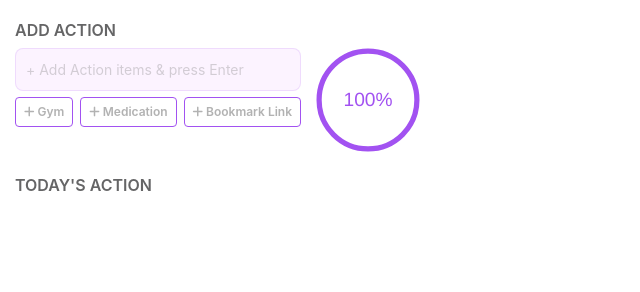
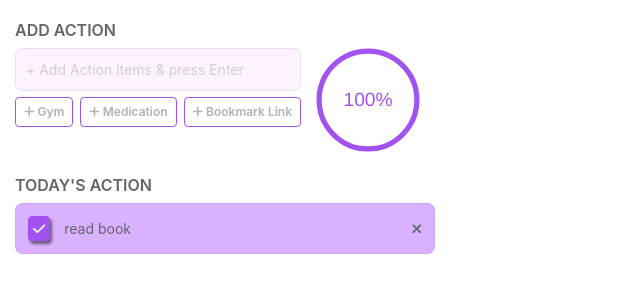
Before and after one commit to sanssitk/Google_Extension__EasyPlanner, a website with bundled scripts: page popup.html in a window 1280 px wide. Shown: the part 130-422 px from the top of the page, without its empty margins (0-640 px from the left). Built offline with nearby package versions, Linux system fonts and the light colour scheme; some packages are replaced by stand-ins of ours.

Commit message:
user able to check item

```diff
--- a/js/app.js
+++ b/js/app.js
@@ -43,6 +43,11 @@ const add = (text) => {
     });
 }
 
+const handelCheckBoxClicked = (e) => {
+    const parentEle = e.target.parentElement.parentElement;
+    parentEle.classList.add("completed")
+}
+
 const renderActionItem = (text) => {
 
     let element = document.createElement("div");
@@ -51,6 +56,7 @@ const renderActionItem = (text) => {
     item.classList.add("actionItem_item");
     let checkBox = document.createElement("div");
     checkBox.classList.add("action_item_checkBox");
+    checkBox.addEventListener("click", handelCheckBoxClicked)
     let content = document.createElement("div");
     content.classList.add("action_item_content");
     let itemDelete = document.createElement("div");
--- a/popup.css
+++ b/popup.css
@@ -169,9 +169,10 @@ h2 {
 }
 
 /* Third Row ********************************************************************************/
-.actionItem_items{
+.actionItem_items {
     width: 100%;
 }
+
 .actionItem_container {
     padding: 12px;
     display: flex;
@@ -183,6 +184,20 @@ h2 {
     font-size: 14px;
 }
 
+.actionItem_container.completed {
+    background-color: #d8b1ff;
+}
+
+.actionItem_container.completed .action_item_checkBox {
+    background-color: #A252F1;
+    color: whitesmoke;
+    box-shadow: 2px 3px 3px rgba(0, 0, 0, 0.5);
+}
+
+.actionItem_container.completed .action_item_checkBox i {
+    opacity: 1;
+}
+
 .actionItem_item {
     display: flex;
     color: #656566;
@@ -190,7 +205,7 @@ h2 {
     justify-content: space-between;
 }
 
-.action_item_checkBox{
+.action_item_checkBox {
     border: 1px solid #A252F1;
     border-radius: 4px;
     padding: 1px 4px;
@@ -198,11 +213,23 @@ h2 {
     cursor: pointer;
 }
 
-.action_item_delete{
+.action_item_checkBox * {
+    pointer-events: none;
+}
+
+.action_item_checkBox:hover i {
+    opacity: 1;
+}
+
+.action_item_checkBox i {
+    opacity: 0;
+}
+
+.action_item_delete {
     cursor: pointer;
 }
 
-.action_item_content{
+.action_item_content {
     flex: 1;
     word-wrap: break-word;
     margin-left: 14px;
--- a/popup.html
+++ b/popup.html
@@ -68,7 +68,7 @@
                 <h2 class="addAction">TODAY'S ACTION</h2>
                 <div class="actionItem_items">
 
-                    <!-- <div class="actionItem_container">
+                    <div class="actionItem_container completed">
                         <div class="actionItem_item">
                             <div class="action_item_checkBox">
                                 <i class="fas fa-check"></i>
@@ -85,7 +85,7 @@
                                 Four useFull JavaScript shorthands..
                             </a>
                         </div>
-                    </div> -->
+                    </div>
 
                 </div>
             </div>
```
